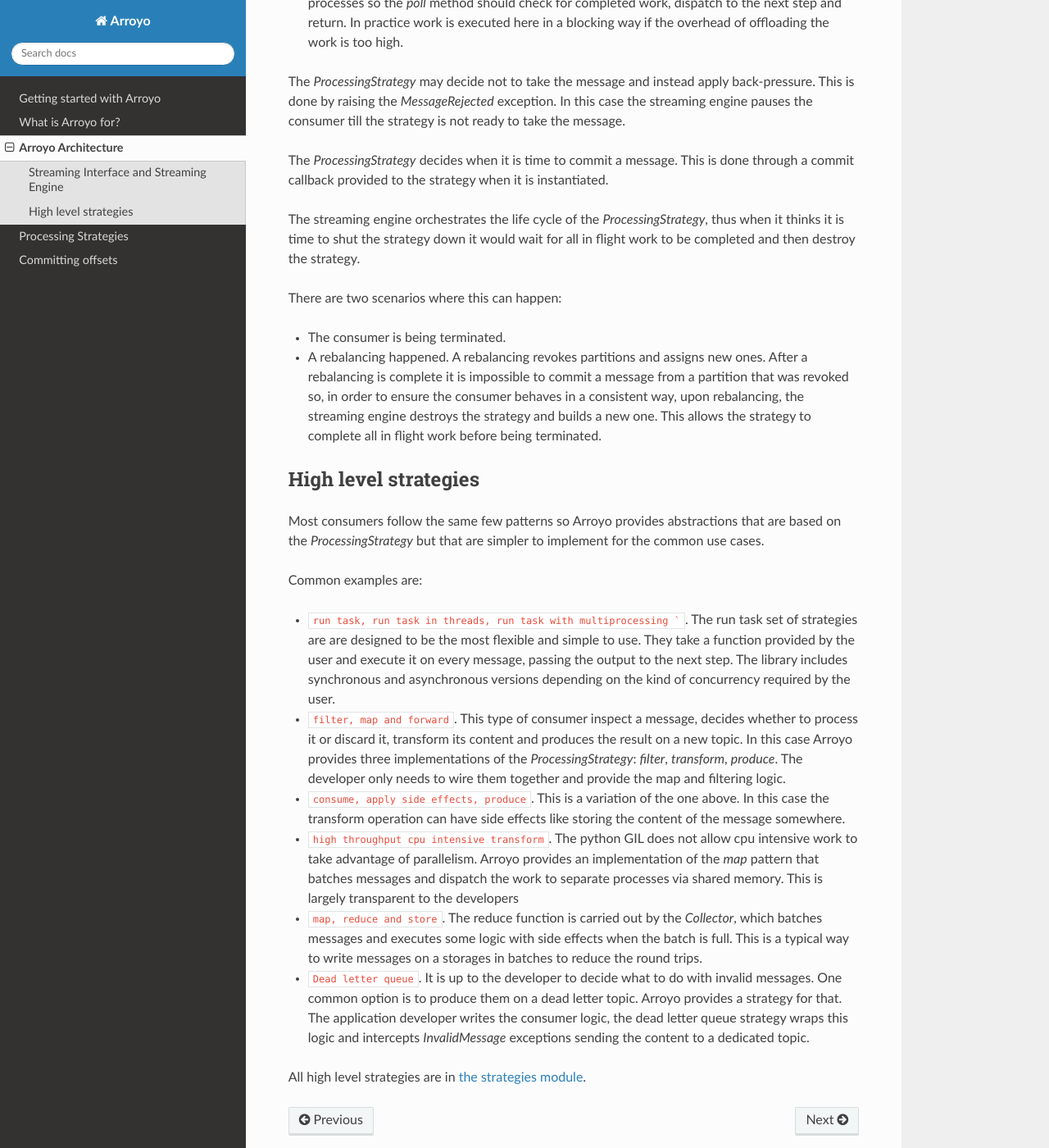
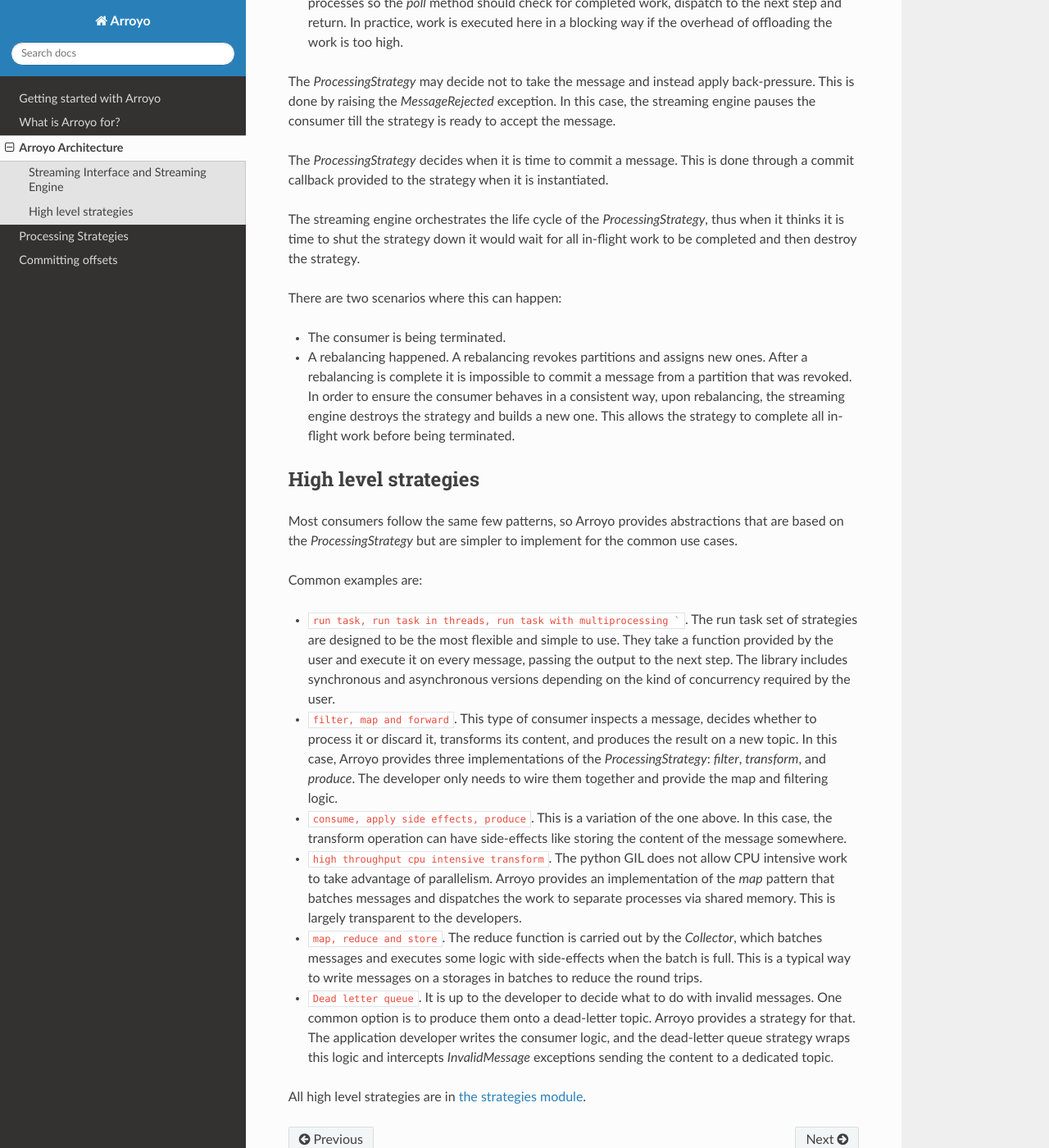
Before and after one commit to getsentry/arroyo, a Sphinx documentation site: the page built from docs/source/architecture.rst, in a window 1280 px wide and 1400 px high, scrolled down 1433 px. Shown: the whole window at 82% size. Built offline with Sphinx 7.4.7 and the Read the Docs theme 2.0.0, drawn with Linux system fonts in a browser that asks for light colours; some of the changed text lies outside the part shown.

````diff
--- a/docs/source/architecture.rst
+++ b/docs/source/architecture.rst
@@ -21,27 +21,27 @@ to run.
 The streaming engine provides an asynchronous processing interface to write
 consumers. The consumer is written as a pipeline where each segment is an
 asynchronous operation. The streaming engine implements the main consumer loop
-and delgates the processing to the pipeline.
+and delegates the processing to the pipeline.
 
-On top of the streaming engine, the library provides high level abstractions that
+On top of the streaming engine, the library provides high-level abstractions that
 are common when writing Kafka consumers like: *map*, *reduce*, *filter* together
 with some common messaging application patterns like the dead letter queue.
 
 Streaming Interface and Streaming Engine
 ----------------------------------------
 
-A Kafka consumer is built as a pipeline where each segment processess messages in
+A Kafka consumer is built as a pipeline where each segment processes messages in
 an asynchronous way. The Streaming engine provides a message to a segment. The
-segment is not supposed to execute small CPU work in a blocking way, IO in a non
-blocking way, we generally use futures for this, and heavier CPU work on a separate
-process.
+segment is not supposed to execute small CPU work in a blocking way or do IO in a
+non-blocking way. We generally use futures for this, and heavier CPU work in a
+separate process.
 
 Arroyo provides an interface to implement to write a pipeline segment.
 The segment interface is called *ProcessingStrategy* and is in
 `this module <https://github.com/getsentry/arroyo/blob/main/arroyo/processing/strategies/abstract.py>`_.
 (TODO: bring the docstrings to the docs and reference that).
 
-When developing a consumer, in most cases, the developer would not implement
+In most cases, when developing a consumer, the developer would not implement
 that interface directly. A higher level abstraction would be used.
 
 .. figure:: _static/diagrams/arroyo_processing.png
@@ -52,25 +52,25 @@ These are the phases:
 * Poll from the Kafka consumer through the basic library. If a message is there
   proceed or repeat.
 
-* Submit the message the the first *ProcessingStrategy*. This is supposed to deliver
-  work to do to the strategy. It is not supposed to be a blocking operation. The
-  strategy should return very quickly.
+* Submit the message to the first *ProcessingStrategy*. This is supposed to deliver
+  work for the strategy to do. It is not supposed to be a blocking operation. The
+  strategy should return immediately.
 
-* Poll the strategy to execute work or to deliver the results to the following step
+* Poll the strategy to execute work or to forward results to the following step
   in the pipeline. Ideally all IO should be done in separate threads and heavy cpu
   work should be done in separate processes so the *poll* method should check for
-  completed work, dispatch to the next step and return. In practice work is executed
+  completed work, dispatch to the next step and return. In practice, work is executed
   here in a blocking way if the overhead of offloading the work is too high.
 
 The *ProcessingStrategy* may decide not to take the message and instead apply back-pressure.
-This is done by raising the *MessageRejected* exception. In this case the streaming
-engine pauses the consumer till the strategy is not ready to take the message.
+This is done by raising the *MessageRejected* exception. In this case, the streaming
+engine pauses the consumer till the strategy is ready to accept the message.
 
 The *ProcessingStrategy* decides when it is time to commit a message. This is done
 through a commit callback provided to the strategy when it is instantiated.
 
 The streaming engine orchestrates the life cycle of the *ProcessingStrategy*, thus
-when it thinks it is time to shut the strategy down it would wait for all in flight
+when it thinks it is time to shut the strategy down it would wait for all in-flight
 work to be completed and then destroy the strategy.
 
 There are two scenarios where this can happen:
@@ -78,49 +78,49 @@ There are two scenarios where this can happen:
 * The consumer is being terminated.
 * A rebalancing happened. A rebalancing revokes partitions and assigns new ones.
   After a rebalancing is complete it is impossible to commit a message from a partition
-  that was revoked so, in order to ensure the consumer behaves in a consistent way,
+  that was revoked. In order to ensure the consumer behaves in a consistent way,
   upon rebalancing, the streaming engine destroys the strategy and builds a new one.
-  This allows the strategy to complete all in flight work before being terminated.
+  This allows the strategy to complete all in-flight work before being terminated.
 
 High level strategies
 -----------------------
 
-Most consumers follow the same few patterns so Arroyo provides abstractions that
-are based on the *ProcessingStrategy* but that are simpler to implement for the
-common use cases.
+Most consumers follow the same few patterns, so Arroyo provides abstractions that
+are based on the *ProcessingStrategy* but are simpler to implement for the common
+use cases.
 
 Common examples are:
 
 * ``run task, run task in threads, run task with multiprocessing ```. The run task
-  set of strategies are are designed to be the most flexible and simple to use. They take
+  set of strategies are designed to be the most flexible and simple to use. They take
   a function provided by the user and execute it on every message, passing the output
   to the next step. The library includes synchronous and asynchronous versions depending
   on the kind of concurrency required by the user.
 
-* ``filter, map and forward``. This type of consumer inspect a message, decides
-  whether to process it or discard it, transform its content and produces the result
-  on a new topic. In this case Arroyo provides three implementations of the
-  *ProcessingStrategy*: *filter*, *transform*, *produce*. The developer only needs
+* ``filter, map and forward``. This type of consumer inspects a message, decides
+  whether to process it or discard it, transforms its content, and produces the result
+  on a new topic. In this case, Arroyo provides three implementations of the
+  *ProcessingStrategy*: *filter*, *transform*, and *produce*. The developer only needs
   to wire them together and provide the map and filtering logic.
 
 * ``consume, apply side effects, produce``. This is a variation of the one above.
-  In this case the transform operation can have side effects like storing the content
+  In this case, the transform operation can have side-effects like storing the content
   of the message somewhere.
 
-* ``high throughput cpu intensive transform``. The python GIL does not allow cpu intensive
+* ``high throughput cpu intensive transform``. The python GIL does not allow CPU intensive
   work to take advantage of parallelism. Arroyo provides an implementation of the *map*
-  pattern that batches messages and dispatch the work to separate processes via shared
-  memory. This is largely transparent to the developers
+  pattern that batches messages and dispatches the work to separate processes via shared
+  memory. This is largely transparent to the developers.
 
 * ``map, reduce and store``. The reduce function is carried out by the *Collector*, which
-  batches messages and executes some logic with side effects when the batch is full.
+  batches messages and executes some logic with side-effects when the batch is full.
   This is a typical way to write messages on a storages in batches to reduce the
   round trips.
 
 * ``Dead letter queue``. It is up to the developer to decide what to do with invalid
-  messages. One common option is to produce them on a dead letter topic. Arroyo provides
-  a strategy for that. The application developer writes the consumer logic, the dead
-  letter queue strategy wraps this logic and intercepts *InvalidMessage* exceptions
+  messages. One common option is to produce them onto a dead-letter topic. Arroyo provides
+  a strategy for that. The application developer writes the consumer logic, and the
+  dead-letter queue strategy wraps this logic and intercepts *InvalidMessage* exceptions
   sending the content to a dedicated topic.
 
 All high level strategies are in `the strategies module <https://github.com/getsentry/arroyo/tree/main/arroyo/processing/strategies>`_.
````
Also changed, not shown: other parts of docs/source/architecture.rst (+2 -2 lines), 1 other file.
